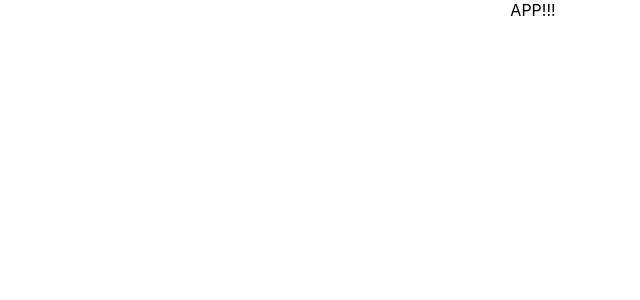
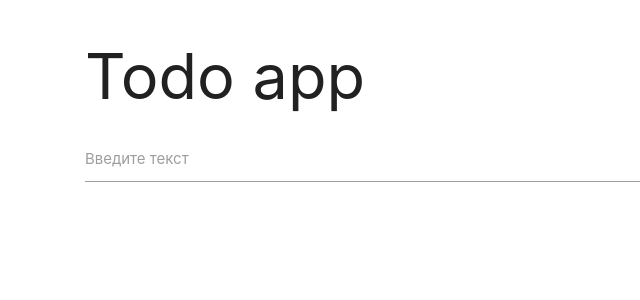
Before and after one commit to Rez1dentis/todo-app-frontend, a React (Create React App) app in the folder client/: page / in a window 1280 px wide. Shown: the top 300 px of the page, without its empty margins (107-747 px from the left). Built offline with nearby package versions, Linux system fonts and the light colour scheme.

Commit message:
release 1

```diff
--- a/client/package.json
+++ b/client/package.json
@@ -6,6 +6,7 @@
     "@testing-library/jest-dom": "^5.16.5",
     "@testing-library/react": "^13.4.0",
     "@testing-library/user-event": "^13.5.0",
+    "materialize-css": "^1.0.0-rc.2",
     "react": "^18.2.0",
     "react-dom": "^18.2.0",
     "react-scripts": "5.0.1",
--- a/client/public/index.html
+++ b/client/public/index.html
@@ -2,18 +2,17 @@
 <html lang="en">
   <head>
     <meta charset="utf-8" />
-    <link rel="icon" href="%PUBLIC_URL%/favicon.ico" />
-    <meta name="viewport" content="width=device-width, initial-scale=1" />
+    <link rel="shortcut icon" href="%PUBLIC_URL%/favicon.ico" />
+    <link href="https://fonts.googleapis.com/icon?family=Material+Icons" rel="stylesheet">
+    <meta
+      name="viewport"
+      content="width=device-width, initial-scale=1, shrink-to-fit=no"
+    />
     <meta name="theme-color" content="#000000" />
-    <meta
-      name="description"
-      content="Web site created using create-react-app"
-    />
-    <link rel="apple-touch-icon" href="%PUBLIC_URL%/logo192.png" />
 
     <link rel="manifest" href="%PUBLIC_URL%/manifest.json" />
 
-    <title>React App</title>
+    <title>React Hooks</title>
   </head>
   <body>
     <noscript>You need to enable JavaScript to run this app.</noscript>
--- a/client/src/App.js
+++ b/client/src/App.js
@@ -1,11 +1,44 @@
-import './App.css';
+import React, { useEffect, useState } from 'react';
+import TodoList from './components/TodoList/TodoList';
 
-function App() {
+export default function App() {
+  const [todos, setTodos] = useState([]);
+
+  const [todoTitle, setTodoTitle] = useState('');
+
+  useEffect(() => {
+    localStorage.setItem('todos', JSON.stringify(todos));
+  }, [todos]);
+
+  const addTodo = (event) => {
+    if (event.key === 'Enter') {
+      setTodos([
+        ...todos,
+        {
+          id: Date.now(),
+          title: todoTitle,
+          completed: false,
+        },
+      ]);
+      setTodoTitle('');
+    }
+  };
+
   return (
-    <div className="App">
-      APP!!!
+    <div className="container">
+      <h1>Todo app</h1>
+
+      <div className="input-field">
+        <input
+          type="text"
+          value={todoTitle}
+          onChange={(event) => setTodoTitle(event.target.value)}
+          onKeyPress={addTodo}
+        />
+        <label>Введите текст</label>
+      </div>
+
+      <TodoList todos={todos} />
     </div>
   );
 }
-
-export default App;
--- /dev/null
+++ b/client/src/components/TodoItem/TodoItem.js
@@ -0,0 +1,30 @@
+import React, { useState } from 'react';
+
+export default function TodoItem({ title, id, completed }) {
+  const [checked, setChecked] = useState(completed);
+
+  const cls = ['todo'];
+
+  if (checked) {
+    cls.push('completed');
+  }
+
+  return (
+    <li className={cls.join(' ')}>
+      <label>
+        <input
+          type="checkbox"
+          checked={checked}
+          onChange={() => setChecked(!checked)}
+        />
+        <span>{title}</span>
+
+        <i
+          className="material-icons red-text"
+        >
+          delete
+        </i>
+      </label>
+    </li>
+  );
+}
--- /dev/null
+++ b/client/src/components/TodoList/TodoList.js
@@ -0,0 +1,10 @@
+import React from 'react';
+import TodoItem from '../TodoItem/TodoItem';
+
+export default function TodoList({ todos }) {
+  return (
+    <ul>
+      {todos.map((item) => <TodoItem key={item.id} {...item} />)}
+    </ul>
+  );
+}
--- a/client/src/index.css
+++ b/client/src/index.css
@@ -1,13 +1,30 @@
+@import "~materialize-css/dist/css/materialize.min.css";
+
 body {
   margin: 0;
-  font-family: -apple-system, BlinkMacSystemFont, 'Segoe UI', 'Roboto', 'Oxygen',
-    'Ubuntu', 'Cantarell', 'Fira Sans', 'Droid Sans', 'Helvetica Neue',
-    sans-serif;
-  -webkit-font-smoothing: antialiased;
-  -moz-osx-font-smoothing: grayscale;
+  padding: 0;
 }
 
-code {
-  font-family: source-code-pro, Menlo, Monaco, Consolas, 'Courier New',
-    monospace;
+.todo {
+  margin-bottom: 1rem;
 }
+
+.todo.completed span {
+  text-decoration: line-through;
+}
+
+.todo label {
+  width: 100%;
+  display: flex;
+  align-items: center;
+  justify-content: space-between;
+  cursor: pointer;
+  background: #f3f3f3;
+  padding: 1rem;
+}
+
+
+
+.todo i {
+  z-index: 2;
+}
--- a/client/src/index.js
+++ b/client/src/index.js
@@ -2,6 +2,7 @@ import React from 'react';
 import ReactDOM from 'react-dom/client';
 import './index.css';
 import App from './App';
+import 'materialize-css';
 
 const root = ReactDOM.createRoot(document.getElementById('root'));
 root.render(
```
Also changed, not shown: 1 other file (tests, documents, lock files or other folders).
